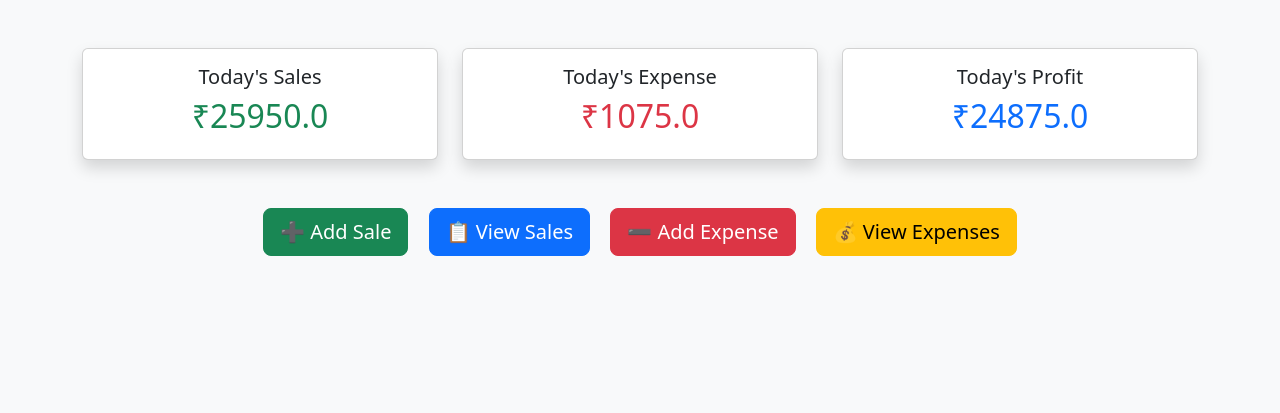
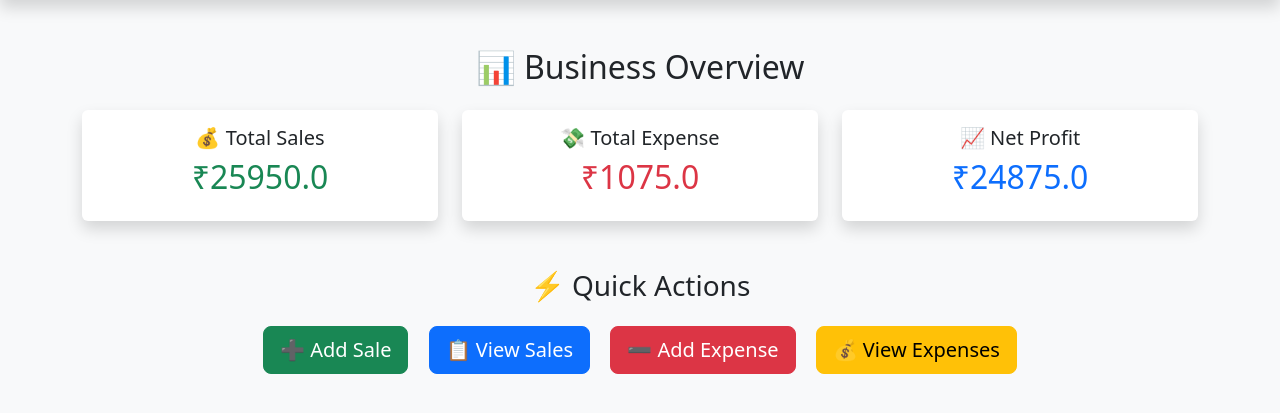
Before and after one commit to vishnubishnoipython/AI-Business-Manager, a Flask app: page / in a window 1280 px wide. Shown: the part 50-463 px from the top of the page. Run offline with Flask 3, Linux system fonts and the light colour scheme; data comes from the database, SQL or seed files in the repository.

Commit message:
Improved dashboard UI with business overview

```diff
--- a/templates/index.html
+++ b/templates/index.html
@@ -4,82 +4,171 @@
 <head>
     <meta charset="UTF-8">
     <meta name="viewport" content="width=device-width, initial-scale=1.0">
+
     <title>AI Business Manager</title>
 
-    <!-- Bootstrap CSS -->
     <link href="https://cdn.jsdelivr.net/npm/bootstrap@5.3.7/dist/css/bootstrap.min.css" rel="stylesheet">
+
 </head>
+
 
 <body class="bg-light">
 
-    <!-- Navbar -->
-    <nav class="navbar navbar-dark bg-dark">
-        <div class="container">
-            <span class="navbar-brand mb-0 h1">
-                🚀 AI Business Manager
-            </span>
-        </div>
-    </nav>
 
-    <div class="container mt-5">
+<!-- Navbar -->
 
-        <div class="row">
+<nav class="navbar navbar-dark bg-dark shadow">
 
-            <!-- Sales -->
-            <div class="col-md-4 mb-4">
-                <div class="card shadow text-center">
-                    <div class="card-body">
-                        <h5 class="card-title">Today's Sales</h5>
-                        <h2 class="text-success">₹{{ total_sales }}</h2>
-                    </div>
+    <div class="container">
+
+        <span class="navbar-brand mb-0 h1">
+            🚀 AI Business Manager
+        </span>
+
+    </div>
+
+</nav>
+
+
+
+<div class="container mt-5">
+
+
+    <h2 class="text-center mb-4">
+        📊 Business Overview
+    </h2>
+
+
+
+    <!-- Dashboard Cards -->
+
+    <div class="row">
+
+
+
+        <!-- Sales Card -->
+
+        <div class="col-md-4 mb-4">
+
+            <div class="card shadow border-0 text-center">
+
+                <div class="card-body">
+
+                    <h5 class="card-title">
+                        💰 Total Sales
+                    </h5>
+
+                    <h2 class="text-success">
+                        ₹{{ total_sales }}
+                    </h2>
+
                 </div>
-            </div>
 
-            <!-- Expense -->
-            <div class="col-md-4 mb-4">
-                <div class="card shadow text-center">
-                    <div class="card-body">
-                        <h5 class="card-title">Today's Expense</h5>
-                        <h2 class="text-danger">₹{{ total_expenses }}</h2>
-                    </div>
-                </div>
-            </div>
-
-            <!-- Profit -->
-            <div class="col-md-4 mb-4">
-                <div class="card shadow text-center">
-                    <div class="card-body">
-                        <h5 class="card-title">Today's Profit</h5>
-                        <h2 class="text-primary">
-    ₹{{ profit }}
-</h2>
-                    </div>
-                </div>
             </div>
 
         </div>
 
-        <div class="text-center mt-4">
 
-    <a href="/add-sale" class="btn btn-success btn-lg me-3">
-        ➕ Add Sale
-    </a>
 
-    <a href="/view-sales" class="btn btn-primary btn-lg me-3">
-        📋 View Sales
-    </a>
 
-    <a href="/add-expense" class="btn btn-danger btn-lg me-3">
-        ➖ Add Expense
-    </a>
 
-    <a href="/view-expenses" class="btn btn-warning btn-lg">
-        💰 View Expenses
-    </a>
+        <!-- Expense Card -->
+
+        <div class="col-md-4 mb-4">
+
+            <div class="card shadow border-0 text-center">
+
+                <div class="card-body">
+
+                    <h5 class="card-title">
+                        💸 Total Expense
+                    </h5>
+
+
+                    <h2 class="text-danger">
+                        ₹{{ total_expenses }}
+                    </h2>
+
+
+                </div>
+
+            </div>
+
+        </div>
+
+
+
+
+
+        <!-- Profit Card -->
+
+        <div class="col-md-4 mb-4">
+
+            <div class="card shadow border-0 text-center">
+
+                <div class="card-body">
+
+                    <h5 class="card-title">
+                        📈 Net Profit
+                    </h5>
+
+
+                    <h2 class="text-primary">
+                        ₹{{ profit }}
+                    </h2>
+
+
+                </div>
+
+            </div>
+
+        </div>
+
+
+    </div>
+
+
+
+
+
+    <!-- Quick Actions -->
+
+    <h3 class="text-center mt-4 mb-3">
+        ⚡ Quick Actions
+    </h3>
+
+
+
+    <div class="text-center">
+
+
+        <a href="/add-sale" class="btn btn-success btn-lg m-2">
+            ➕ Add Sale
+        </a>
+
+
+        <a href="/view-sales" class="btn btn-primary btn-lg m-2">
+            📋 View Sales
+        </a>
+
+
+        <a href="/add-expense" class="btn btn-danger btn-lg m-2">
+            ➖ Add Expense
+        </a>
+
+
+        <a href="/view-expenses" class="btn btn-warning btn-lg m-2">
+            💰 View Expenses
+        </a>
+
+
+    </div>
+
+
+
 
 </div>
 
-    </div>
 
 </body>
 
```
Also changed, not shown: templates/index_backup.html (added, +86 -0 lines).
